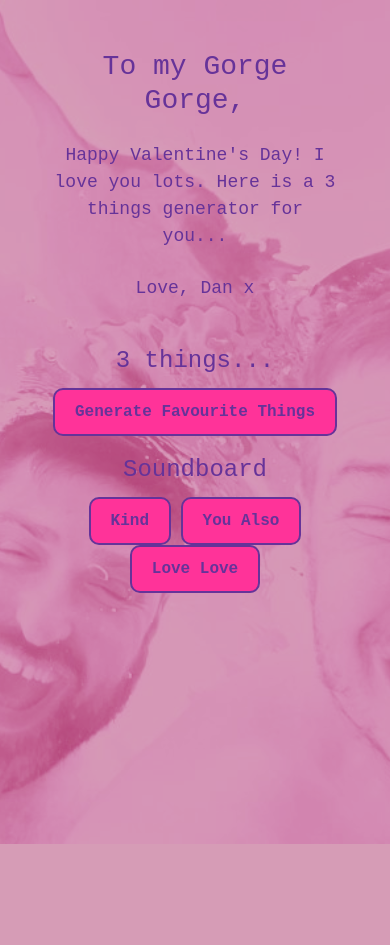
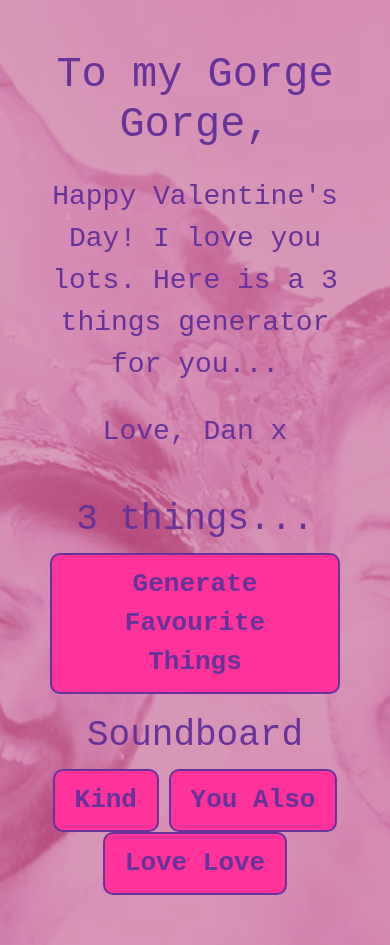
Before and after one commit to 42-djc/val2023, a plain HTML site: page index.html in a window 390 px wide. Before the commit the page ends 844 px from the top, so only its background shows below. Drawn offline with nearby package versions, Linux system fonts and the light colour scheme.

Commit message:
increased font sizes

```diff
--- a/style.css
+++ b/style.css
@@ -15,14 +15,14 @@ body {
     ;}
 
     h1 {
-    font-size: 36px;
+    font-size: 52px;
     margin-bottom: 25px;
     color: #663399;
 
     }
 
     h3 {
-        font-size: 24px;
+        font-size: 36px;
         margin-bottom: 12px;
         color: #663399;
         padding-top: 20px;
@@ -36,7 +36,7 @@ body {
         transform: scale(1.3);
         }
     p {
-    font-size: 22px;
+    font-size: 30px;
     line-height: 1.5;
     margin-bottom: 25px;
     color: #663399;
@@ -49,14 +49,15 @@ button {
         padding: 10px 20px;
         font-weight: bold;
         color: #663399;
+        font-size: 26;
         }
 
     @media only screen and (max-width: 767px) {
     h1 {
-    font-size: 28px;
+    font-size: 42px;
     }
 
     p {
-    font-size: 18px;
+    font-size: 28px;
     }
     }
```
